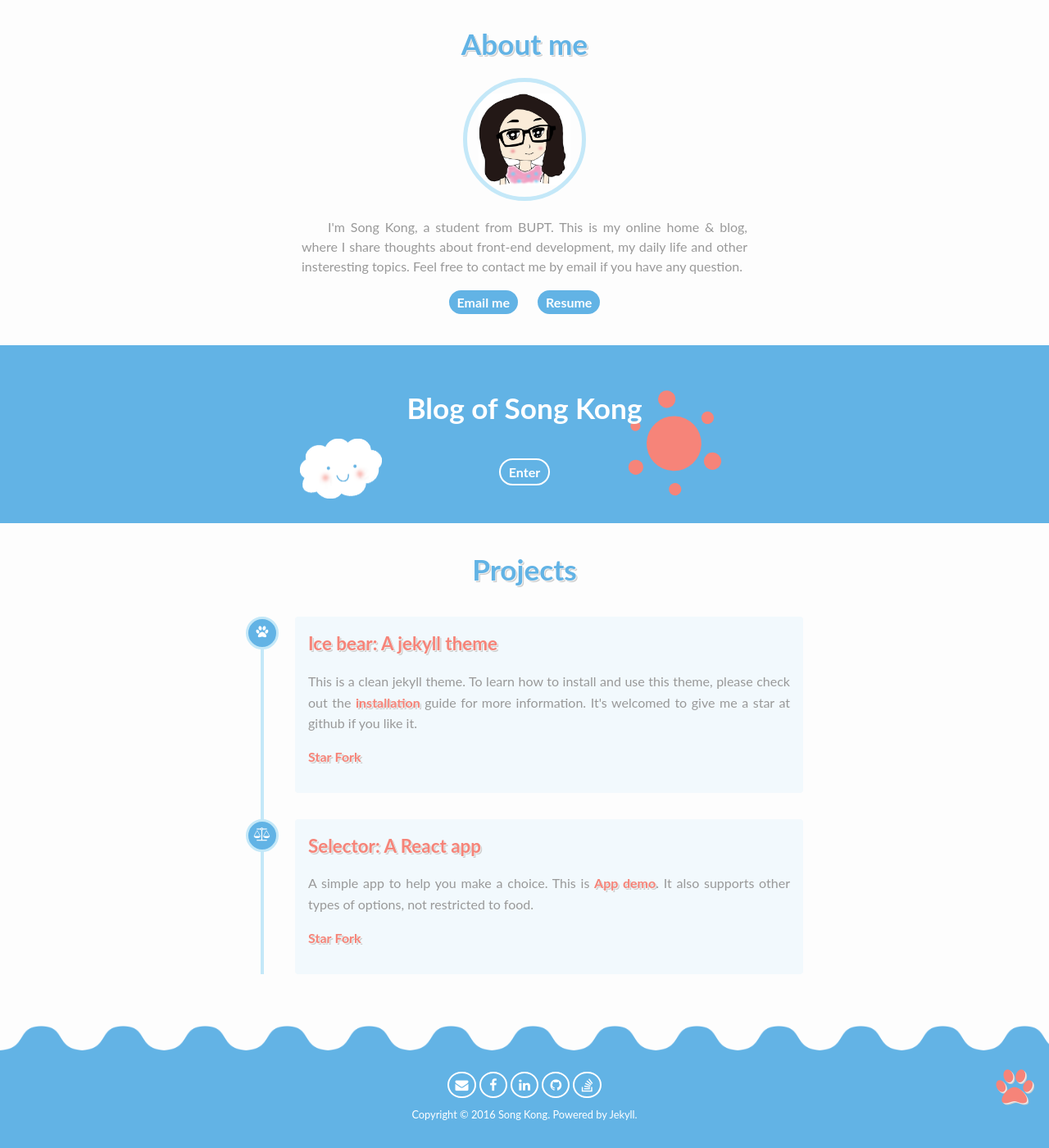
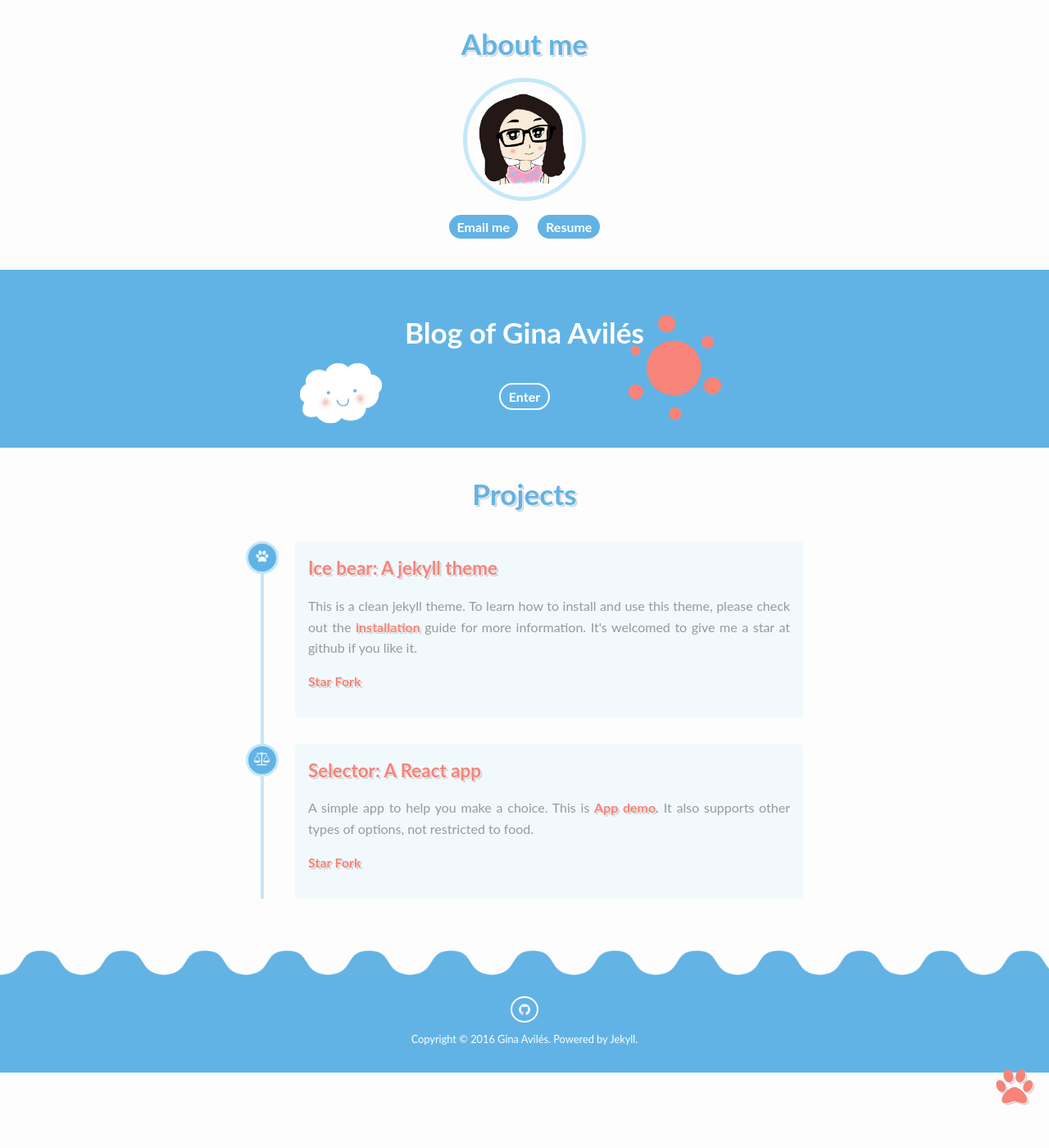
Before and after one commit to ginaavilesa/elscontesdelagina, a Jekyll site: the page built from index.html, in a window 1280 px wide and 1400 px high, scrolled down 389 px. Shown: the whole window at 82% size. Built offline with Jekyll 4.4.1, drawn with Linux system fonts in a browser that asks for light colours; comment, search, counter and statistics services are not loaded.

Commit message:
Fixed somethings

```diff
--- a/_config.yml
+++ b/_config.yml
@@ -1,8 +1,8 @@
 #Site
-title: 水榭清松-Song Kong
-description: This is Song' home.
+title: Els contes de la Gina
+description: Recull de contes de la Gina
 logo: favicon.png
-url: kongsong.me
+url: ginaavilesa.github.io/elscontesdelagina/
 rss_url: /feed.xml
 
 # Jekyll
@@ -27,22 +27,21 @@ comment:
 
 # Website analytics
 google_analytics: UA-82494501-1
-baidu_analytics: 5b31ffbbdc6cff18727f3adf75a03777    #from //hm.baidu.com/hm.js?***
 
 # Author information:
 author:
   resume: /resume
-  name: Song Kong     #the name of Blog section
-  about_me: I'm Song Kong, a student from BUPT. This is my online home & blog, where I share thoughts about front-end development, my daily life and other insteresting topics. Feel free to contact me by email if you have any question.
+  name: Gina Avilés     #the name of Blog section
+  about_me:
 
 # Social Links
-email:               hi@kongsong.me
+#email:               hi@kongsong.me
 #google.plus:        username
 #twitter:            username
-facebook:            kongsong
-github:              songkong
-stackoverflow:      6438519/song-kong   #from a "http://stackoverflow.com/users/123456/username" link
-linkedin:           kongsong
+#facebook:            kongsong
+#github:              songkong
+#stackoverflow:      6438519/song-kong   #from a "http://stackoverflow.com/users/123456/username" link
+#linkedin:           kongsong
 #xing:              username
 #instagram:          username
 #lastfm:            username
```
